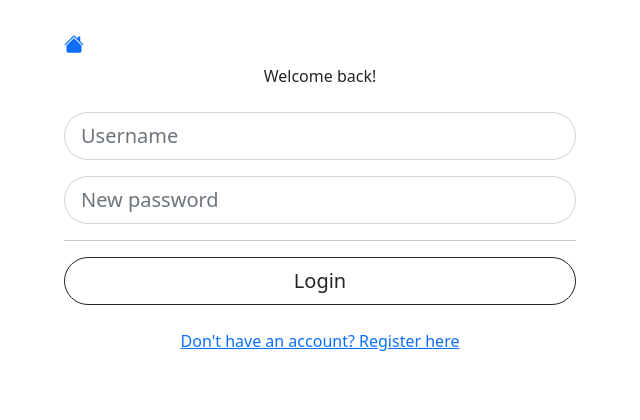
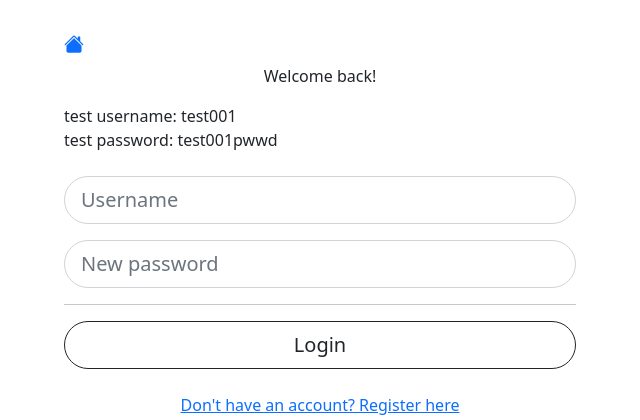
Before and after one commit to helios274/ExpenseSnap, a Django app: page /account/login in a window 1280 px wide. Shown: the top 420 px of the page, without its empty margins (0-640 px from the left). Run offline with Django 4.2, Linux system fonts and the light colour scheme; some libraries are stand-ins or nearby versions.

Commit message:
test username pwd added

```diff
--- a/templates/account/login.html
+++ b/templates/account/login.html
@@ -1,10 +1,16 @@
 {% extends 'account/base.html' %} {% load static %} {% block title %} - Login
 {%endblock %} {% block content %}
 
-<div class="col-11 col-sm-10 col-md-8 col-lg-6 card border-0 rounded-3 py-3 px-2 px-sm-3 px-md-5">
+<div
+  class="col-11 col-sm-10 col-md-8 col-lg-6 card border-0 rounded-3 py-3 px-2 px-sm-3 px-md-5"
+>
   <div class="card-body">
-    <h5><a href="/"><i class="bi bi-house-fill"></i></a></h5>
+    <h5>
+      <a href="/"><i class="bi bi-house-fill"></i></a>
+    </h5>
     <p class="title text-center">Welcome back!</p>
+    <p class="m-0 p-0m">test username: test001</p>
+    <p>test password: test001pwwd</p>
     <div class="col text-center mt-4">
       <form action="{% url 'login' %}" method="POST">
         {% csrf_token %}
@@ -35,13 +41,19 @@
         <hr />
         <div class="row mb-4">
           <div class="col d-flex">
-            <button id="submitBtn" type="submit" class="btn btn-lg btn-outline-dark rounded-pill flex-fill">
+            <button
+              id="submitBtn"
+              type="submit"
+              class="btn btn-lg btn-outline-dark rounded-pill flex-fill"
+            >
               Login
             </button>
           </div>
         </div>
         <div class="row mb-3">
-          <a class="link" href="{% url 'register' %}">Don't have an account? Register here</a>
+          <a class="link" href="{% url 'register' %}"
+            >Don't have an account? Register here</a
+          >
         </div>
       </form>
     </div>
```
